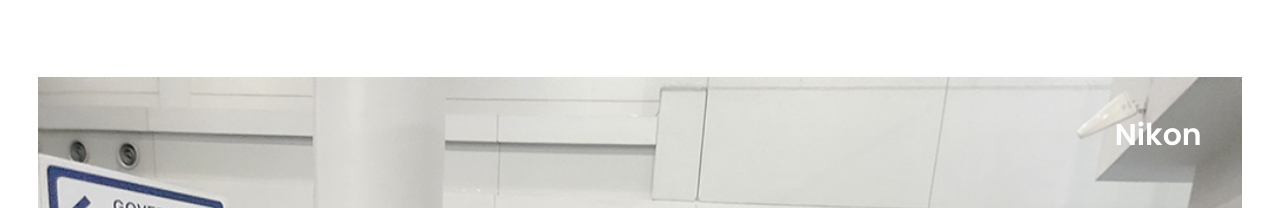
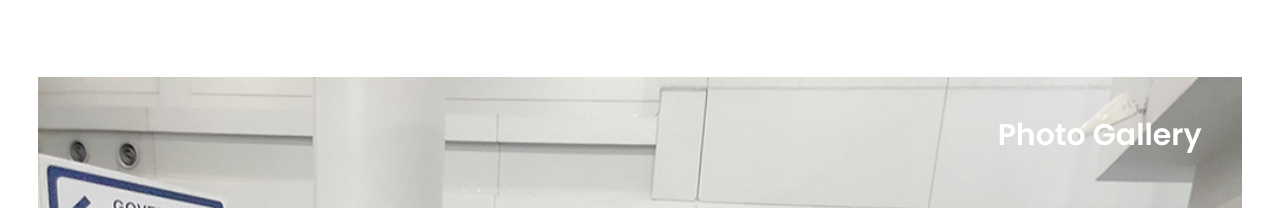
Before and after one commit to liamwyatt22/fullpageswebsite, a plain HTML site: page index.html in a window 1280 px wide. Shown: the part 1508-1716 px from the top of the page. Drawn offline with nearby package versions, Linux system fonts and the light colour scheme.

Commit message:
Update index.html

```diff
--- a/index.html
+++ b/index.html
@@ -97,7 +97,7 @@
       <div class="thum">
         <a href="/pages/photogallery.html" target="_blank"><img src="/img/airport.jpg"></a>
 
-        <h3>Nikon</h3>
+        <h3>Photo Gallery</h3>
       </div>
 
       <div class="dest-content">
```
